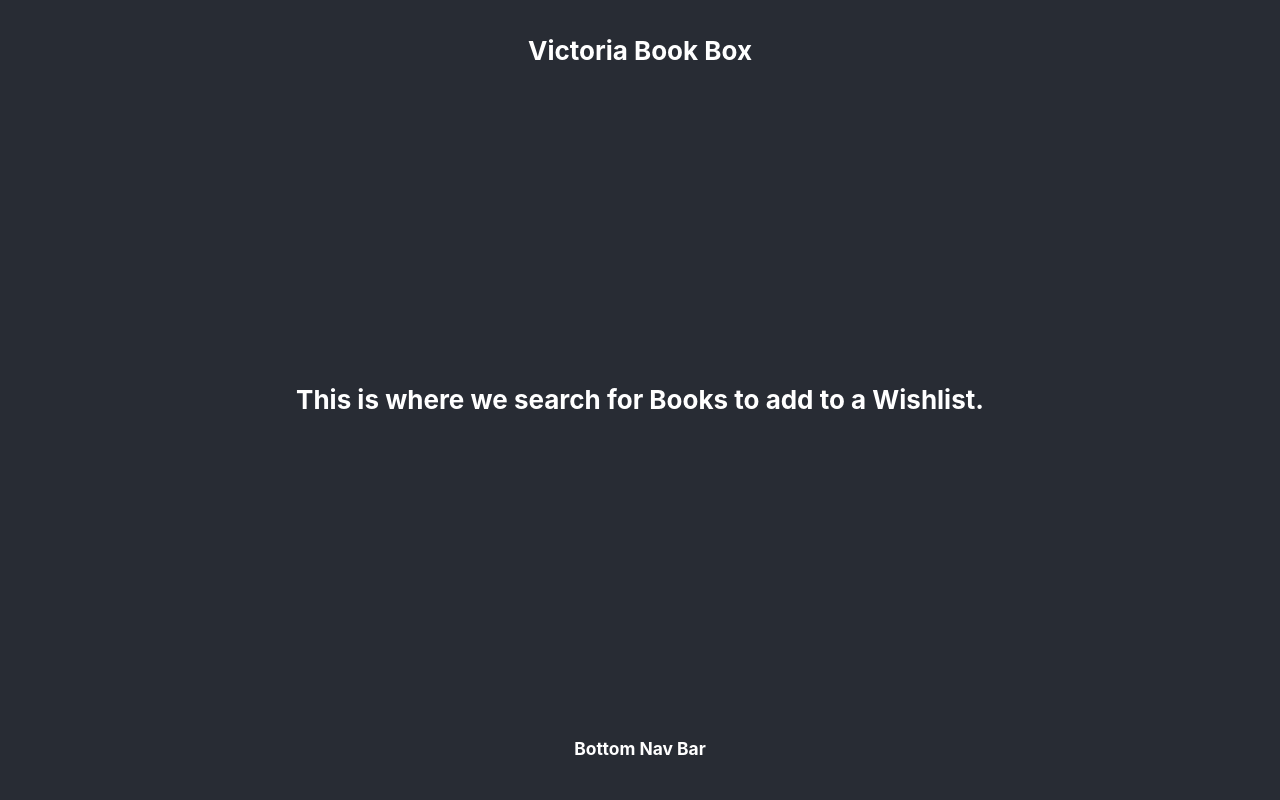
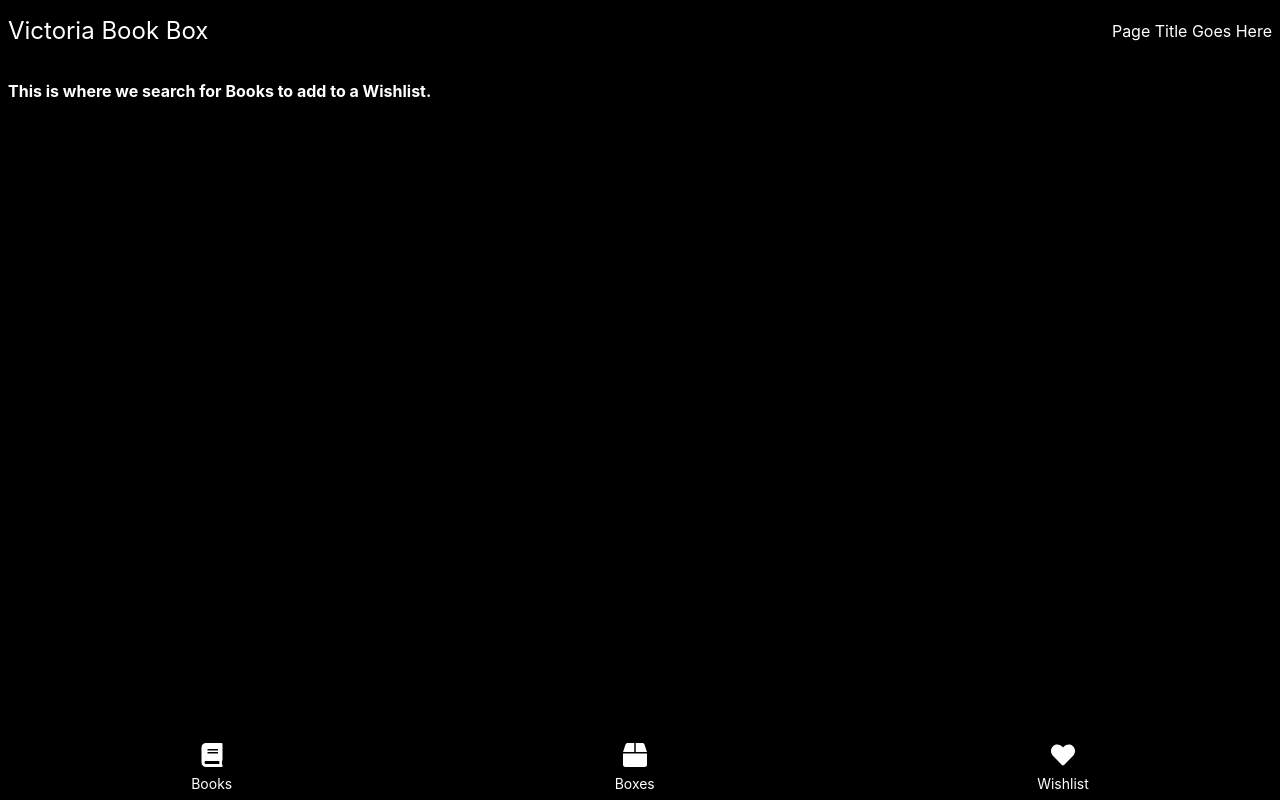
Before and after one commit to Vani11aG310/victoria-book-box, a React (Create React App) app in the folder frontend/: page /wishlist/search in a window 1280 px wide. Built offline with nearby package versions, Linux system fonts and the light colour scheme; no server answers.

Commit message:
Add react-icons library. Add basic header and footer with navigation.

```diff
--- a/frontend/package.json
+++ b/frontend/package.json
@@ -8,6 +8,7 @@
     "dotenv-webpack": "^8.1.0",
     "react": "^19.0.0",
     "react-dom": "^19.0.0",
+    "react-icons": "^5.4.0",
     "react-router-dom": "^6.28.1",
     "react-scripts": "5.0.1",
     "sass": "^1.83.0",
--- a/frontend/src/App.js
+++ b/frontend/src/App.js
@@ -1,6 +1,8 @@
 import { BrowserRouter as Router, Routes, Route } from 'react-router-dom';
 import "./App.scss";
 import { useEffect, useState } from "react";
+import Header from "./components/navigation/Header";
+import Footer from "./components/navigation/Footer";
 import BookList from "./components/books/BookList";
 import BookSearch from "./components/books/BookSearch";
 import Book from "./components/books/Book";
@@ -16,11 +18,11 @@ function App() {
 
   return (
     <div className="App">
-      <header className="App-header">
-        <h4>Victoria Book Box</h4>
-      </header>
       <Router>
+        <Header pageTitle={"Page Title Goes Here"}/>
+        <div className="main-content">
           <Routes>
+            <Route path="/" element={<BookList />} />
             <Route path="/books" element={<BookList />} />
             <Route path="/books/search" element={<BookSearch/>} />
             <Route path="/books/:id" element={<Book />} />
@@ -32,10 +34,9 @@ function App() {
             <Route path="/wishlist" element={<Wishlist userId={userId} />} />
             <Route path="/wishlist/search" element={<WishlistSearch />} />
           </Routes>
+        </div>
+        <Footer />
       </Router>
-      <footer className="App-footer">
-        <h6>Bottom Nav Bar</h6>
-      </footer>
     </div>
   );
 }
--- a/frontend/src/App.scss
+++ b/frontend/src/App.scss
@@ -1,45 +1,23 @@
 .App {
-  text-align: center;
-  background-color: #282c34;
+  display: grid;
+  grid-template-rows: auto 1fr auto;
   min-height: 100vh;
-  display: flex;
-  flex-direction: column;
-  align-items: center;
-  justify-content: center;
-  font-size: calc(10px + 2vmin);
+  background-color: black;
   color: white;
 }
 
-.App-logo {
-  height: 40vmin;
-  pointer-events: none;
+.main-content {
+  padding: 0.5rem;
+  overflow-y: auto;
+  padding-top: 60px;
+  padding-bottom: 60px;
 }
 
-@media (prefers-reduced-motion: no-preference) {
-  .App-logo {
-    animation: App-logo-spin infinite 20s linear;
-  }
+// .App-link {
+//   color: #61dafb;
+// }
+
+/* Set scrollbar width for WebKit browsers */
+.main-content::-webkit-scrollbar {
+  width: 20px; /* Adjust the width as needed */
 }
-
-.App-header {
-  width: 100%;
-  margin-bottom: auto;
-}
-
-.App-footer {
-  width: 100%;
-  margin-top: auto;
-}
-
-.App-link {
-  color: #61dafb;
-}
-
-@keyframes App-logo-spin {
-  from {
-    transform: rotate(0deg);
-  }
-  to {
-    transform: rotate(360deg);
-  }
-}
--- /dev/null
+++ b/frontend/src/components/navigation/Footer.jsx
@@ -0,0 +1,24 @@
+import "../../styles/navigation/Footer.scss";
+import { FaBook, FaBox, FaHeart } from 'react-icons/fa';
+import { Link } from 'react-router-dom';
+
+const Footer = () => {
+  return (
+    <footer className="app-footer">
+      <Link to='/books' className="footer-button">
+        <FaBook className="footer-icon" />
+        <span>Books</span>
+      </Link>
+      <Link to='/book-boxes' className="footer-button">
+        <FaBox className="footer-icon" />
+        <span>Boxes</span>
+      </Link>
+      <Link to='/wishlist' className="footer-button">
+        <FaHeart className="footer-icon" />
+        <span>Wishlist</span>
+      </Link>
+    </footer>
+  );
+}
+
+export default Footer;
--- /dev/null
+++ b/frontend/src/components/navigation/Header.jsx
@@ -0,0 +1,15 @@
+import "../../styles/navigation/Header.scss";
+import { Link } from 'react-router-dom';
+
+const Header = ({ pageTitle }) => {
+  return (
+    <header className="app-header">
+      <span className="app-name">
+        <Link to='/books' className="header-link">Victoria Book Box</Link>
+      </span>
+      <span className="page-title">{pageTitle}</span>
+    </header>
+  );
+}
+
+export default Header;
--- a/frontend/src/components/wishlists/Wishlist.jsx
+++ b/frontend/src/components/wishlists/Wishlist.jsx
@@ -25,7 +25,6 @@ const Wishlist = (props) => {
 
     return (
     <div>
-      <h4>My Wishlist</h4>
       <ul className="wishlist">
         {Array.isArray(wishlistData) && wishlistData.map((wishlistItem) => {
           return <WishlistItem key={wishlistItem.id} wishlistItem={wishlistItem} />;
--- /dev/null
+++ b/frontend/src/styles/navigation/Footer.scss
@@ -0,0 +1,34 @@
+.app-footer {
+  position: fixed;
+  bottom: 0;
+  width: 100%;
+  // background-color: #333;
+  color: white;
+  display: flex;
+  justify-content: space-around;
+  align-items: center;
+  padding: 0.5rem 0;
+  z-index: 1000;
+  // box-shadow: 0 -2px 5px rgba(0, 0, 0, 0.1);
+}
+
+.footer-button {
+  background: none;
+  border: none;
+  color: white;
+  display: flex;
+  flex-direction: column;
+  align-items: center;
+  cursor: pointer;
+  font-size: 1rem;
+  text-decoration: none; /* Remove underline */
+}
+
+.footer-icon {
+  font-size: 1.5rem;
+  margin-bottom: 0.5rem;
+}
+
+.footer-button span {
+  font-size: 0.875rem;
+}
--- /dev/null
+++ b/frontend/src/styles/navigation/Header.scss
@@ -0,0 +1,30 @@
+.app-header {
+  position: fixed;
+  top: 0;
+  width: 100%;
+  // background-color: #333;
+  color: white;
+  display: flex;
+  justify-content: space-between;
+  align-items: center;
+  padding: 0.5rem 0;
+  z-index: 1000;
+  // box-shadow: 0 2px 5px rgba(0, 0, 0, 0.1);
+}
+
+.app-name {
+  margin: 0;
+  padding: 0.5rem;
+  font-size: 1.5rem;
+}
+
+.page-title {
+  margin: 0;
+  padding: 0.5rem;
+  font-size: 1rem;
+}
+
+.header-link {
+  color: inherit; /* Inherit color from parent */
+  text-decoration: none; /* Remove underline */
+}
--- a/frontend/src/styles/wishlists/WishlistItem.scss
+++ b/frontend/src/styles/wishlists/WishlistItem.scss
@@ -1,21 +1,20 @@
 .wishlist__item {
-  margin: 12px;
-  padding: 16px;
+  margin: 0.5rem;
+  padding: 0.5rem;
   border-width: 0.5px;
   border-color: lightgray;
   border-style: solid;
   border-radius: 8px;
   width: 100%;
   background-color: lightgray;
-  color: #282c34;
+  color: black;
   display: flex;
   align-items: center;
-  margin-bottom: 1rem;
 }
 
 .wishlist__book-cover {
-  width: 100px;
-  height: auto;
+  height: 150px;
+  width: auto;
   margin-right: 1rem;
   border-radius: 8px;
 }
```
Also changed, not shown: 2 other files (tests, documents, lock files or other folders). Lines whose indentation alone changed are shown as unchanged.
